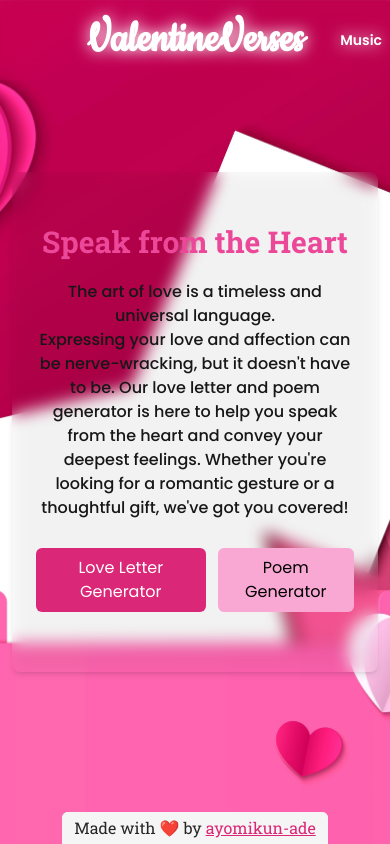
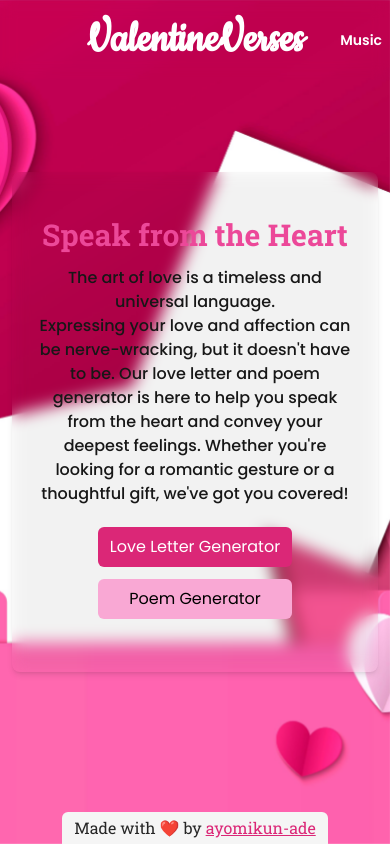
Before and after one commit to ayomikun-ade/valentineverses.ui, a React (Vite) app: page / in a window 390 px wide. Built offline with nearby package versions, Linux system fonts and the light colour scheme.

Commit message:
refactor: restructured header and footer

```diff
--- a/src/pages/Home.jsx
+++ b/src/pages/Home.jsx
@@ -1,12 +1,9 @@
 import { Link } from "react-router";
-import Copyright from "../components/Copyright";
-import Header from "../components/Header";
 
 const Home = () => {
   return (
     <>
-      <section className="relative font-soft bg-[url('/src/assets/letters.jpg')] bg-no-repeat bg-cover bg-center min-h-screen w-full flex flex-col justify-center items-center">
-        <Header />
+      <section className="relative font-soft bg-[url('/src/assets/letters.jpg')] bg-no-repeat bg-cover bg-center bg-fixed min-h-screen w-full flex flex-col justify-center items-center">
         <div className="backdrop-brightness-95 backdrop-blur flex flex-col mx-3 max-w-[600px] min-h-[500px] px-6 py-8 justify-evenly items-center bg-transparent shadow-md rounded-lg">
           <h2 className="font-hard font-bold text-center text-pink-500 text-3xl">
             Speak from the Heart
@@ -19,7 +16,7 @@ const Home = () => {
             Whether you&apos;re looking for a romantic gesture or a thoughtful
             gift, we&apos;ve got you covered!
           </p>
-          <div className="flex gap-3 text-center my-2">
+          <div className="flex flex-col md:flex-row gap-3 text-center my-2">
             <Link
               to="/love-letter"
               className="bg-pink-600 text-white rounded-md px-3 py-2 transition duration-300 hover:ease-in-out hover:bg-pink-500"
@@ -34,7 +31,6 @@ const Home = () => {
             </Link>
           </div>
         </div>
-        <Copyright />
       </section>
     </>
   );
```
